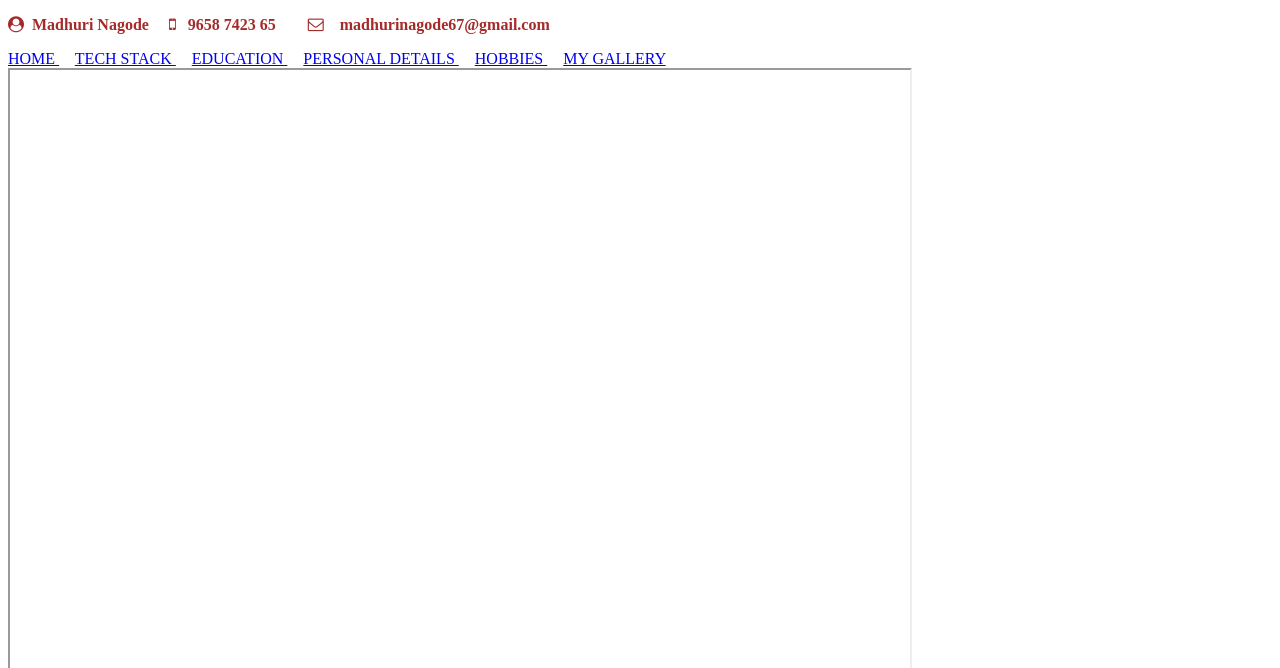
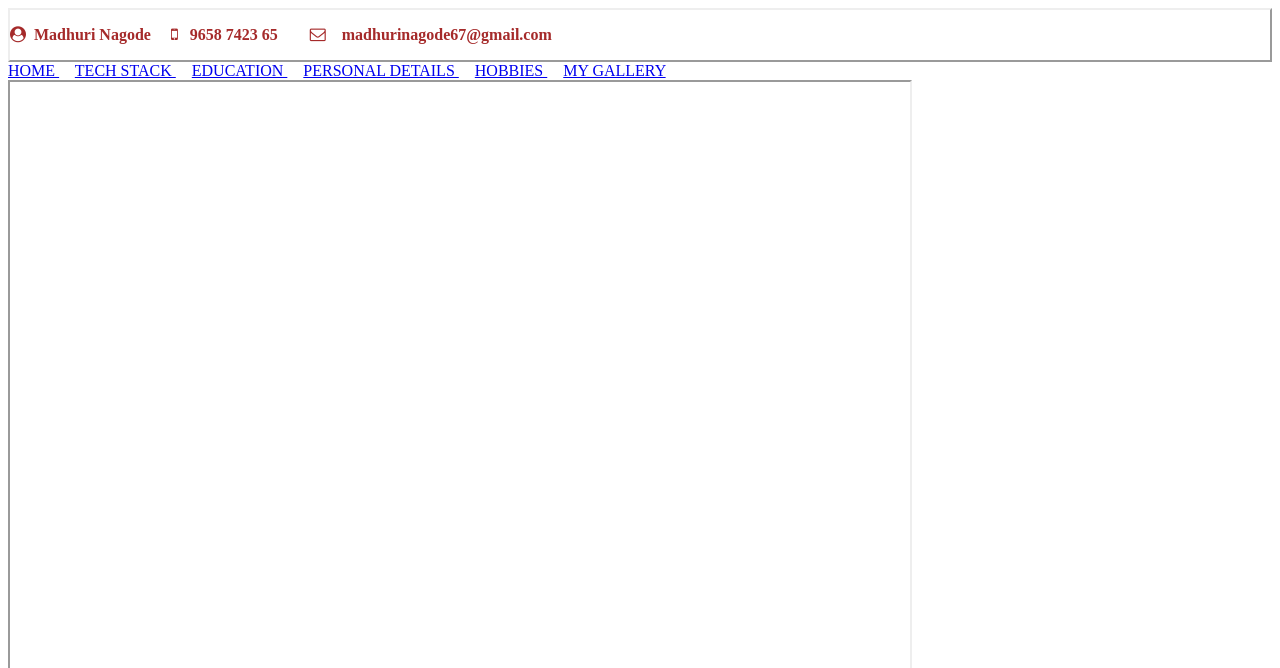
Before and after one commit to madhurinagode/MyProfile, a plain HTML site: page index.html in a window 1280 px wide. Shown: the top 668 px of the page. Drawn offline with Linux system fonts and the light colour scheme.

Commit message:
boder applyto headers
boder applyto headers

```diff
--- a/index.html
+++ b/index.html
@@ -7,8 +7,7 @@
 </head>
 
 <body>
-    <header>
-
+    <header style="border: 2px outset">
         <p style="color: brown"> <strong><i class="fa fa-user-circle" aria-hidden="true"></i>&nbsp;&nbsp;Madhuri
                 Nagode&nbsp;&nbsp;&nbsp;&nbsp;
                 <i class="fa fa-mobile" aria-hidden="true"></i>&nbsp;&nbsp; 9658 7423 65 &nbsp; &nbsp;
```
